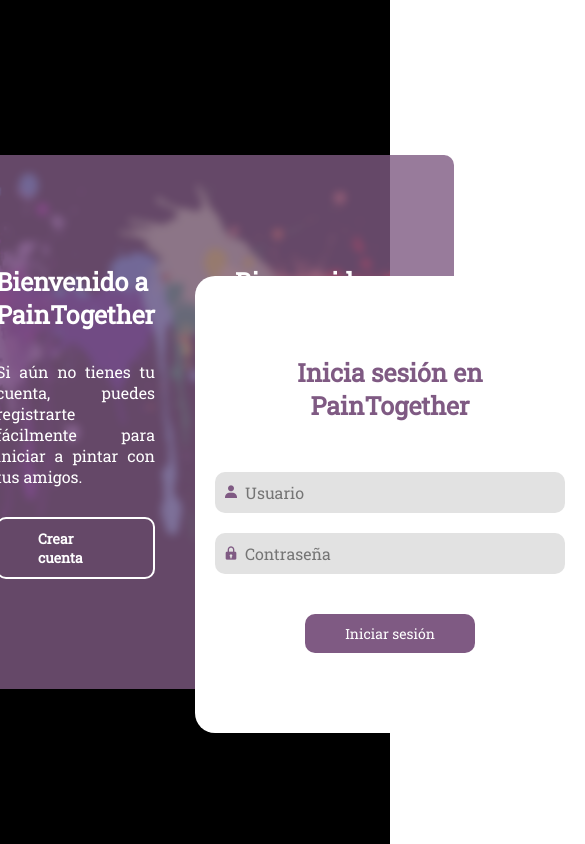
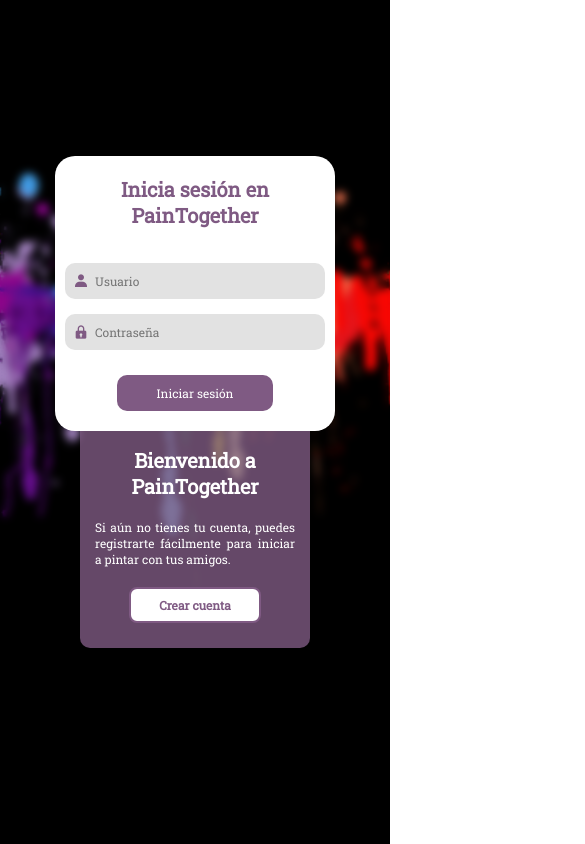
Before and after one commit to JuanCarrill0/PF-MP-PainTogether, a React (Create React App) app: page / in a window 390 px wide. Shown: the whole page, 585 px wide, since content can reach past the window. Built offline with nearby package versions, Linux system fonts and the light colour scheme.

Commit message:
Responsive y cambio de orden en Login y Register

```diff
--- a/src/components/LoginRegister/Form/Form.css
+++ b/src/components/LoginRegister/Form/Form.css
@@ -5,8 +5,8 @@
   max-width: 420px;
   position: relative;
   top: -185px;
-  left: 195px;
-  transition: left 500ms cubic-bezier(0.175, 0.885, 0.320, 1.275);
+  left: -195px;
+  transition: all 500ms cubic-bezier(0.175, 0.885, 0.320, 1.275);
 }
 
 .forms-containers form {
@@ -58,3 +58,41 @@
 }
 
 .login-form input { padding-left: 30px; }
+
+/* Responsive */
+@media (max-width: 900px) {
+  .forms-containers {
+    left: 0 !important;
+    top: -485px;
+    max-width: 360px;
+  }
+
+  .forms-containers form {
+    padding: 40px 15px;
+  }
+}
+
+@media (max-width: 390px) {
+  .forms-containers {
+    left: 0 !important;
+    top: -355px;
+    max-width: 280px;
+  }
+
+  .forms-containers form { padding: 20px 10px; }
+
+  .forms-containers form h2 {
+    font-size: 20px;
+    margin-bottom: 20px;
+  }
+
+  .forms-containers input,
+  .forms-containers form button {
+    font-size: 12px;
+    margin-top: 15px;
+  }
+
+  .forms-containers form button { margin-top: 25px; }
+
+  .forms-containers i { margin-top: 25px; }
+}
--- a/src/components/LoginRegister/Form/Form.tsx
+++ b/src/components/LoginRegister/Form/Form.tsx
@@ -5,9 +5,18 @@ import './Form.css';
 
 function Form(props:any) {
   return (
-    <div className="forms-containers" style={{left: props.change.formsLeft}}>
+    <div className="forms-containers" style={{left: props?.change?.formsLeft, top: props?.change?.formsTop}}>
+      {/* FORMULARIO DE REGISTRO */}
+      <form className="register-form" style={{display: props?.change?.registerDisplay}}>
+        <h2>Registrate en PainTogether</h2>
+        <input type="text" placeholder="Nombre completo" required />
+        <input type="email" placeholder="Correo electrónico" required />
+        <input type="text" placeholder="Nombre de usuario" required />
+        <input type="password" placeholder="Contraseña" required />
+        <button>Registrarse</button>
+      </form>
       {/* FORMULARIO DE INISIO DE SSESIÓN */}
-      <form className="login-form" style={{display: props.change.loginDisplay}}>
+      <form className="login-form" style={{display: props?.change?.loginDisplay}}>
         <h2>Inicia sesión en PainTogether</h2>
         <div>
           <i className="bx bxs-user" style={{color: '#7f5a83'}} />
@@ -19,15 +28,6 @@ function Form(props:any) {
         </div>
         <button>Iniciar sesión</button>
       </form>
-      {/* FORMULARIO DE REGISTRO */}
-      <form className="register-form" style={{display: props.change.registerDisplay}}>
-        <h2>Registrate en PainTogether</h2>
-        <input type="text" placeholder="Nombre completo" required />
-        <input type="email" placeholder="Correo electrónico" required />
-        <input type="text" placeholder="Nombre de usuario" required />
-        <input type="password" placeholder="Contraseña" required />
-        <button>Registrarse</button>
-      </form>
     </div>
   );
 }
--- a/src/components/LoginRegister/LoginRegister.tsx
+++ b/src/components/LoginRegister/LoginRegister.tsx
@@ -5,7 +5,7 @@ import { useState } from 'react';
 import './LoginRegister.css'
 
 // Componentes
-import Messages from './Messages/Messages';
+import Messages from './Message/Message';
 import Form from './Form/Form';
 
 function LoginRegister() {
--- /dev/null
+++ b/src/components/LoginRegister/Message/Message.css
@@ -0,0 +1,86 @@
+.messages-container {
+  max-width: 850px;
+  padding: 10px 20px;
+  display: grid;
+  grid-template-columns: 1fr 1fr;
+  background-color: var(--main-color-blur);
+  border-radius: 10px;
+  backdrop-filter: blur(100px);
+}
+
+.messages-container div {
+  margin: 100px 40px;
+  color: var(--white);
+}
+
+.register-container {
+  display: flex;
+  flex-direction: column;
+  align-items: center;
+}
+
+.messages-container div p,
+.messages-container div button {
+  margin-top: 30px;
+  text-align: justify;
+}
+
+.messages-container div h2 { font-size: 25px; }
+
+.messages-container button {
+  padding: 10px 40px;
+  border: 2px solid var(--white);
+  background-color: transparent;
+  font-size: 14px;
+  font-weight: 600;
+  cursor: pointer;
+  color: var(--white);
+  outline: none;
+  transition: all 300ms;
+  border-radius: 10px;
+}
+
+.messages-container button:hover {
+  background: var(--white);
+  color: var(--main-color);
+}
+
+/* Responsive */
+@media (max-width: 900px) {
+  .messages-container {
+    grid-template-columns: 1fr;
+    grid-template-rows: 1fr, 1fr;
+    max-width: 300px;
+    padding: 0;
+    text-align: center;
+    font-size: 14px;
+  }
+
+  .messages-container div { margin: 50px 30px; }
+
+  .messages-container button {
+    background: var(--white);
+    color: var(--main-color);
+    border: 2px solid var(--main-color);
+  }
+}
+
+@media (max-width: 390px) {
+  .messages-container {
+    max-width: 230px;
+    font-size: 12px;
+  }
+
+  .messages-container div h2 { font-size: 20px; }
+
+  .messages-container div { margin: 25px 15px; }
+
+  .messages-container button {
+    padding: 8px 28px;
+    font-size: 12px;
+    border-radius: 8px;
+  }
+
+  .messages-container div p,
+  .messages-container div button { margin-top: 20px; }
+}
--- /dev/null
+++ b/src/components/LoginRegister/Message/Message.tsx
@@ -0,0 +1,61 @@
+import React from 'react';
+
+//Estilos
+import './Message.css';
+
+function Messages(props:any) {
+  function register() {
+    let styles = {
+      formsLeft: "",
+      formsTop: "",
+      registerDisplay: "",
+      loginDisplay: ""
+    }
+
+    if(window.innerWidth > 900) styles.formsLeft = "195px";
+    else if (window.innerWidth > 390) styles.formsTop = "-100px";
+    else styles.formsTop = "-48px";
+
+    styles.registerDisplay = "block";
+    styles.loginDisplay = "none";
+
+    props.setChange(styles);
+  }
+
+  function login() {
+    let styles = {
+      formsLeft: "",
+      formsTop: "",
+      registerDisplay: "",
+      loginDisplay: ""
+    }
+
+    if (window.innerWidth > 900) styles.formsLeft = "-195px";
+    else if (window.innerWidth > 390) styles.formsTop = "-485px";
+    else styles.formsTop = "-355px";
+
+    styles.registerDisplay = "none";
+    styles.loginDisplay = "block";
+
+    props.setChange(styles);
+  }
+
+  return (
+    <div className="messages-container">
+      {/* INICIAR SESIÓN CON CUENTA EXISTENTE */}
+      <div className="login-container">
+        <h2>Bienvenido a PainTogether</h2>
+        <p>Si ya posees una cueta, puedes iniciar sesión e ingresar a tu directorio de proyectos.</p>
+        <button id="btn-login" onClick={login}>Iniciar sesión</button>
+      </div>
+      {/* CREAR NUEVA CUENTA */}
+      <div className="register-container">
+        <h2>Bienvenido a PainTogether</h2>
+        <p>Si aún no tienes tu cuenta, puedes registrarte fácilmente para iniciar a pintar con tus amigos.</p>
+        <button id="btn-register" onClick={register}>Crear cuenta</button>
+      </div>
+    </div>
+  );
+}
+
+export default Messages;
--- a/src/components/LoginRegister/Messages/Messages.css
+++ /dev/null
@@ -1,40 +0,0 @@
-.messages-container {
-  max-width: 850px;
-  padding: 10px 20px;
-  display: grid;
-  grid-template-columns: 1fr 1fr;
-  background-color: var(--main-color-blur);
-  border-radius: 10px;
-  backdrop-filter: blur(100px);
-}
-
-.messages-container div {
-  margin: 100px 40px;
-  color: var(--white);
-}
-
-.messages-container div p,
-.messages-container div button {
-  margin-top: 30px;
-  text-align: justify;
-}
-
-.messages-container div h2 { font-size: 25px; }
-
-.messages-container button {
-  padding: 10px 40px;
-  border: 2px solid var(--white);
-  background-color: transparent;
-  font-size: 14px;
-  font-weight: 600;
-  cursor: pointer;
-  color: var(--white);
-  outline: none;
-  transition: all 300ms;
-  border-radius: 10px;
-}
-
-.messages-container button:hover {
-  background: var(--white);
-  color: var(--main-color);
-}
--- a/src/components/LoginRegister/Messages/Messages.tsx
+++ /dev/null
@@ -1,41 +0,0 @@
-import React from 'react';
-
-//Estilos
-import './Messages.css';
-
-function Messages(props:any) {
-  function register() {
-    props.setChange({
-      formsLeft: "-195px",
-      registerDisplay: "block",
-      loginDisplay: "none"
-    });
-  }
-
-  function login() {
-    props.setChange({
-      formsLeft: "195px",
-      registerDisplay: "none",
-      loginDisplay: "block"
-    });
-  }
-
-  return (
-    <div className="messages-container">
-      {/* CREAR NUEVA CUENTA */}
-      <div className="register-container">
-        <h2>Bienvenido a PainTogether</h2>
-        <p>Si aún no tienes tu cuenta, puedes registrarte fácilmente para iniciar a pintar con tus amigos.</p>
-        <button id="btn-register" onClick={register}>Crear cuenta</button>
-      </div>
-      {/* INICIAR SESIÓN CON CUENTA EXISTENTE */}
-      <div className="login-container">
-        <h2>Bienvenido a PainTogether</h2>
-        <p>Si ya posees una cueta, puedes iniciar sesión e ingresar a tu directorio de proyectos.</p>
-        <button id="btn-login" onClick={login}>Iniciar sesión</button>
-      </div>
-    </div>
-  );
-}
-
-export default Messages;
```
